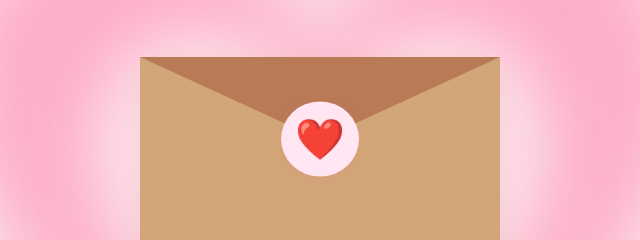
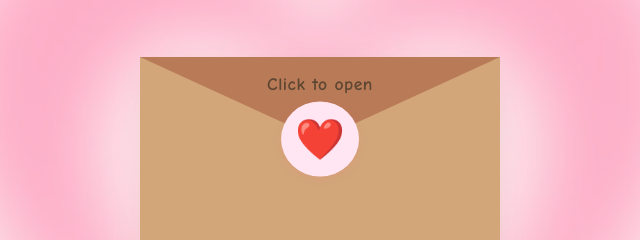
Before and after one commit to anaa45/HBD, a plain HTML site: page index.html in a window 1280 px wide. Shown: the part 238-478 px from the top of the page, 320-960 px from the left. Drawn offline with Linux system fonts and the light colour scheme.

Commit message:
fixed text on envelope

```diff
--- a/index.html
+++ b/index.html
@@ -14,6 +14,20 @@
             background: rgba(255, 245, 250, 0.55); /* soft white-pink overlay */
             pointer-events: none;
             z-index: 0;
+        }
+        .open-text {
+            position: absolute;
+            top: 5px;
+            left: 50%;
+            transform: translateX(-50%);
+            color: #5d4632;
+            background: #b97a57;
+            padding: 4px 12px;
+            border-radius: 12px;
+            font-size: 1.1rem;
+            font-weight: bold;
+            z-index: 2;
+            letter-spacing: 0.5px;
         }
     </style>
 </head>
```
